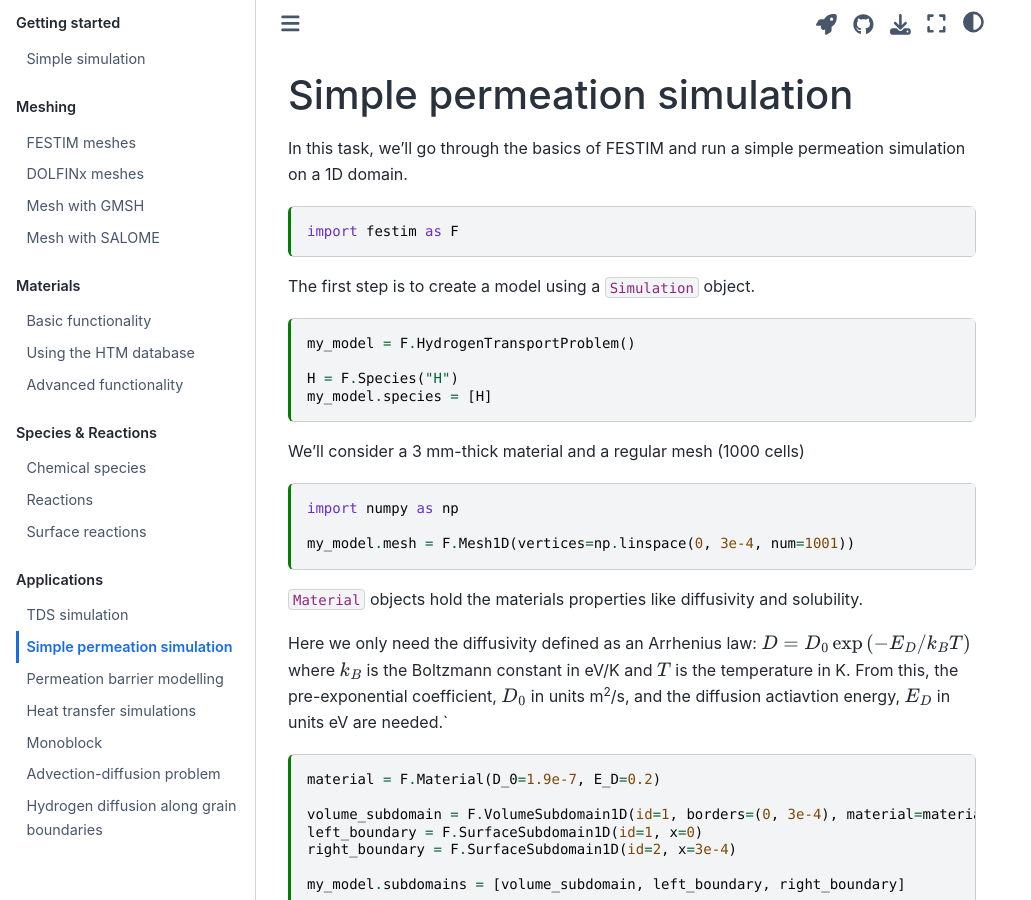
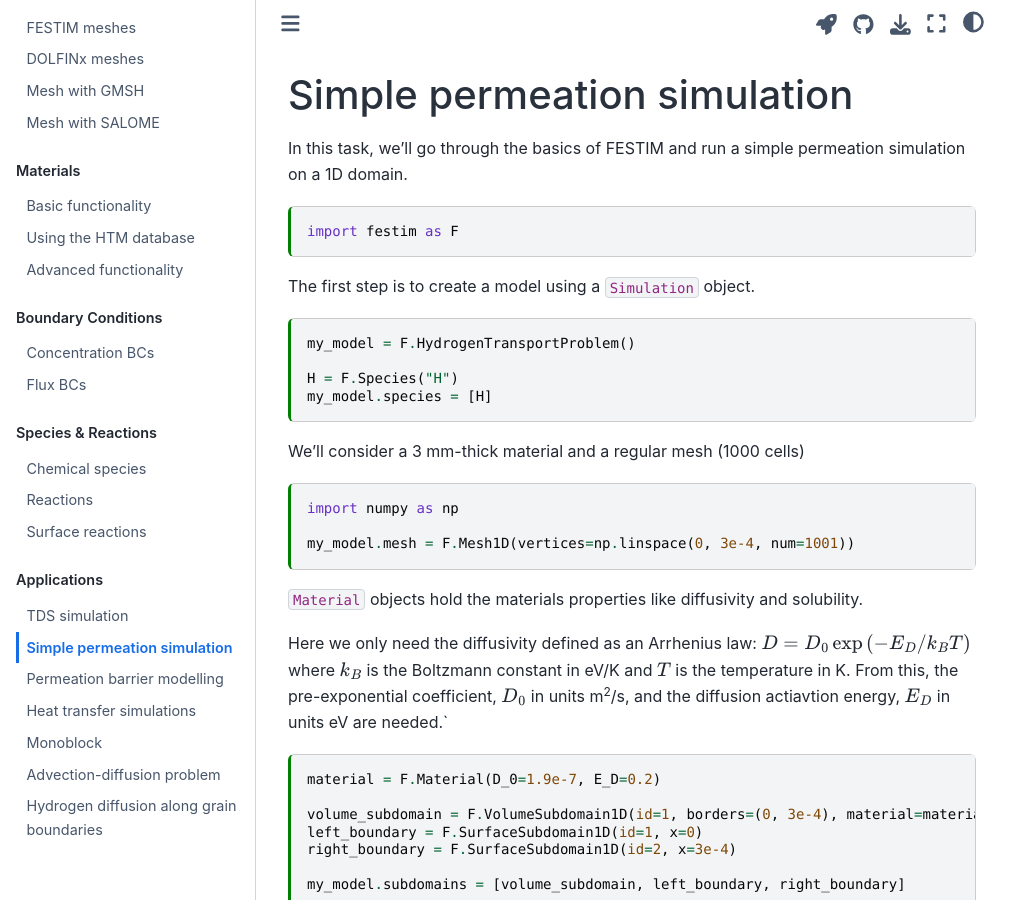
Before and after one commit to festim-dev/FESTIM-workshop, a Jupyter Book: the page built from book/content/applications/task03.ipynb, in a window 1280 px wide and 900 px high. Shown: the whole window, without its empty margins (0-1031 px from the left). Built offline with Jupyter Book 1.0.4 settings and Sphinx 7.4.7 and the Sphinx Book theme 1.1.4, drawn with Linux system fonts in a browser that asks for light colours; pages that are not in the unit, such as notebooks, are missing from menus.

Commit message:
boundary conditions chapter

```diff
--- a/book/_toc.yml
+++ b/book/_toc.yml
@@ -21,6 +21,11 @@
     - file: content/material/material_htm
     - file: content/material/material_advanced
 
+  - caption: Boundary Conditions
+    chapters:
+    - file: content/boundary_conditions/concentration
+    - file: content/boundary_conditions/fluxes
+
   - caption: Species & Reactions
     chapters:
     - file: content/species_reactions/species
```
Also changed, not shown: book/content/boundary_conditions/concentration.ipynb (added), book/content/boundary_conditions/fluxes.ipynb (added).
